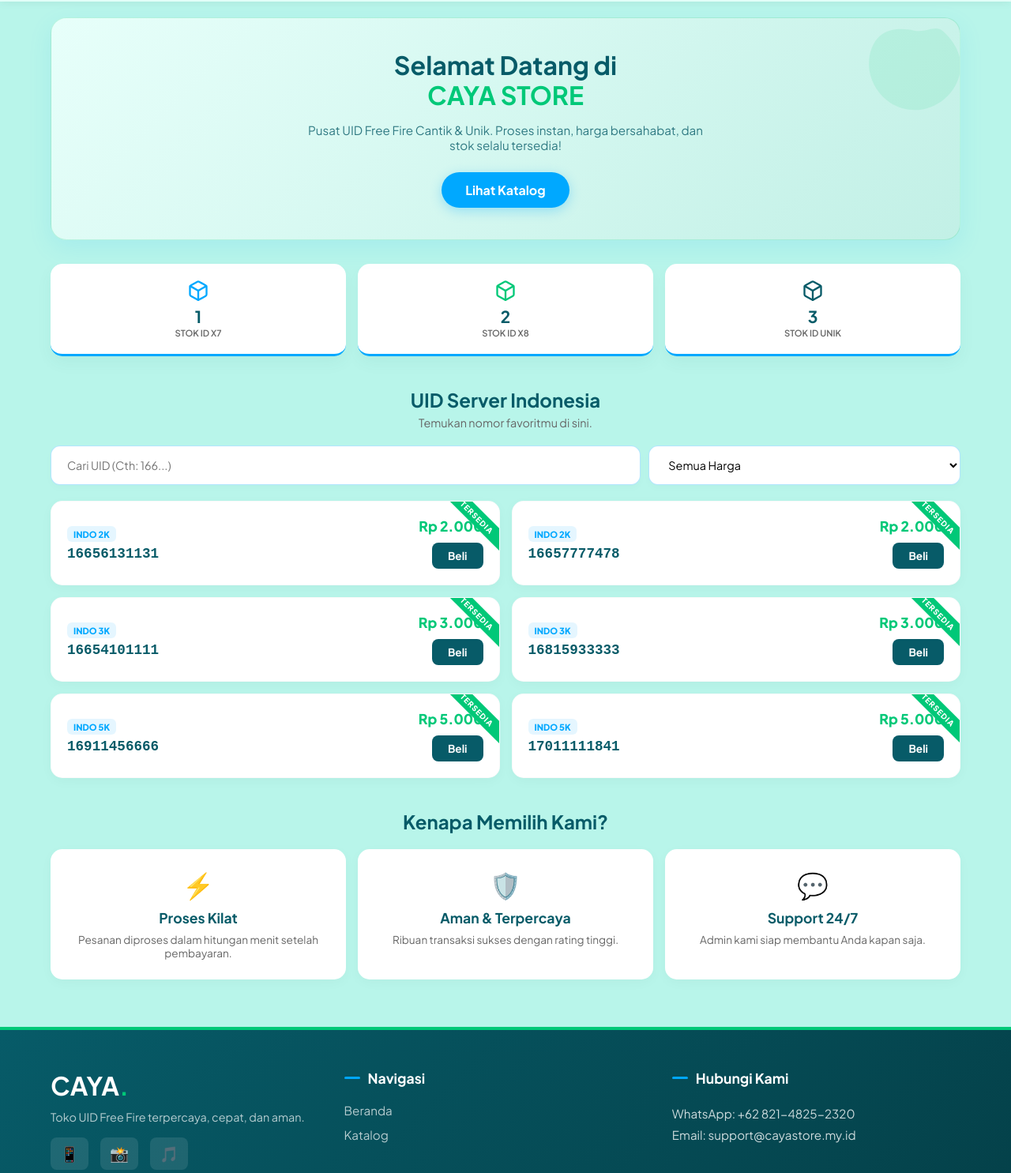
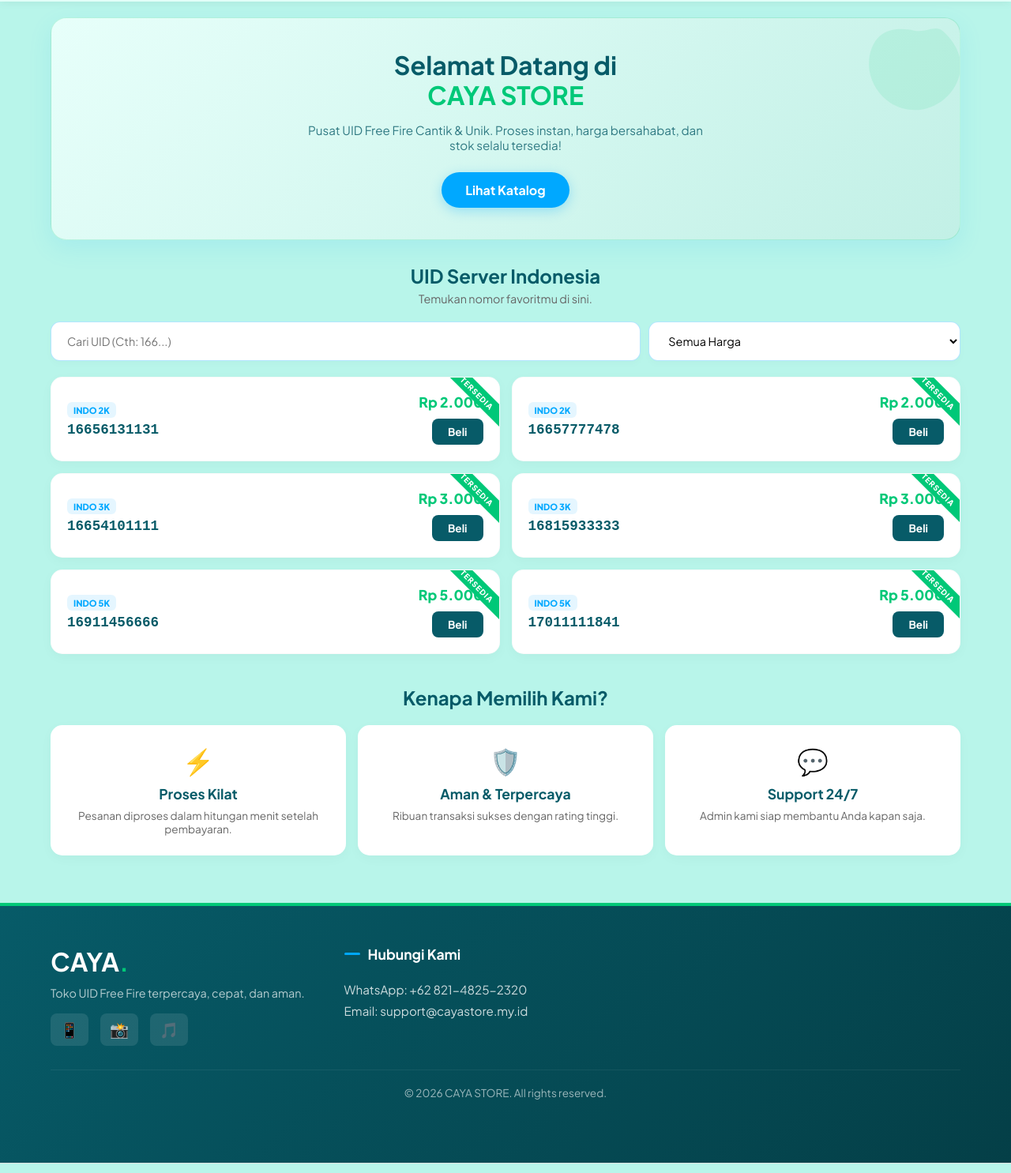
Before and after one commit to cahayabisnis539-beep/CayaStore, a plain HTML site: page index.html in a window 1280 px wide. Shown: the part 93-1578 px from the top of the page at 79% size. Drawn offline with Linux system fonts and the light colour scheme.

Commit message:
Update index.html

```diff
--- a/index.html
+++ b/index.html
@@ -39,31 +39,6 @@
                     <svg viewBox="0 0 200 200" xmlns="http://www.w3.org/2000/svg">
                         <path fill="#00C878" d="M45.7,-51.1C59.3,-38.9,70.4,-22.9,73.8,-5.4C77.2,12.1,72.9,31.1,62.4,46.8C51.9,62.5,35.2,74.9,15.7,79.6C-3.8,84.3,-26.1,81.2,-44.1,69.4C-62.1,57.6,-75.8,37.1,-79.1,14.8C-82.4,-7.5,-75.3,-31.6,-60.7,-43.9C-46.1,-56.2,-24,-56.7,-3.4,-52.4C17.2,-48.1,32.1,-63.3,45.7,-51.1Z" transform="translate(100 100)" opacity="0.1"/>
                     </svg>
-                </div>
-            </div>
-
-            <!-- STATISTIK TOKO (STOK) -->
-            <div class="stats-grid">
-                <div class="stat-card">
-                    <div class="stat-icon">
-                        <svg viewBox="0 0 24 24" width="28" height="28" fill="none" stroke="var(--blue-sky)" stroke-width="2" stroke-linecap="round" stroke-linejoin="round"><path d="M21 16V8a2 2 0 0 0-1-1.73l-7-4a2 2 0 0 0-2 0l-7 4A2 2 0 0 0 3 8v8a2 2 0 0 0 1 1.73l7 4a2 2 0 0 0 2 0l7-4A2 2 0 0 0 21 16z"></path><polyline points="3.27 6.96 12 12.01 20.73 6.96"></polyline><line x1="12" y1="22.08" x2="12" y2="12"></line></svg>
-                    </div>
-                    <h3>1</h3>
-                    <p>STOK ID X7</p>
-                </div>
-                <div class="stat-card">
-                    <div class="stat-icon">
-                        <svg viewBox="0 0 24 24" width="28" height="28" fill="none" stroke="var(--emerald)" stroke-width="2" stroke-linecap="round" stroke-linejoin="round"><path d="M21 16V8a2 2 0 0 0-1-1.73l-7-4a2 2 0 0 0-2 0l-7 4A2 2 0 0 0 3 8v8a2 2 0 0 0 1 1.73l7 4a2 2 0 0 0 2 0l7-4A2 2 0 0 0 21 16z"></path><polyline points="3.27 6.96 12 12.01 20.73 6.96"></polyline><line x1="12" y1="22.08" x2="12" y2="12"></line></svg>
-                    </div>
-                    <h3>2</h3>
-                    <p>STOK ID X8</p>
-                </div>
-                <div class="stat-card">
-                    <div class="stat-icon">
-                        <svg viewBox="0 0 24 24" width="28" height="28" fill="none" stroke="var(--text-dark)" stroke-width="2" stroke-linecap="round" stroke-linejoin="round"><path d="M21 16V8a2 2 0 0 0-1-1.73l-7-4a2 2 0 0 0-2 0l-7 4A2 2 0 0 0 3 8v8a2 2 0 0 0 1 1.73l7 4a2 2 0 0 0 2 0l7-4A2 2 0 0 0 21 16z"></path><polyline points="3.27 6.96 12 12.01 20.73 6.96"></polyline><line x1="12" y1="22.08" x2="12" y2="12"></line></svg>
-                    </div>
-                    <h3>3</h3>
-                    <p>STOK ID UNIK</p>
                 </div>
             </div>
 
@@ -145,11 +120,7 @@
                 </div>
             </div>
 
-            <div class="footer-links">
-                <h4><span class="h-line"></span> Navigasi</h4>
-                <a href="#" onclick="switchTab('page-home', document.querySelector('.nav-item'))">Beranda</a>
-                <a href="#katalog-section">Katalog</a>
-            </div>
+            <!-- BAGIAN NAVIGASI DIHAPUS -->
 
             <div class="footer-contact">
                 <h4><span class="h-line"></span> Hubungi Kami</h4>
```
